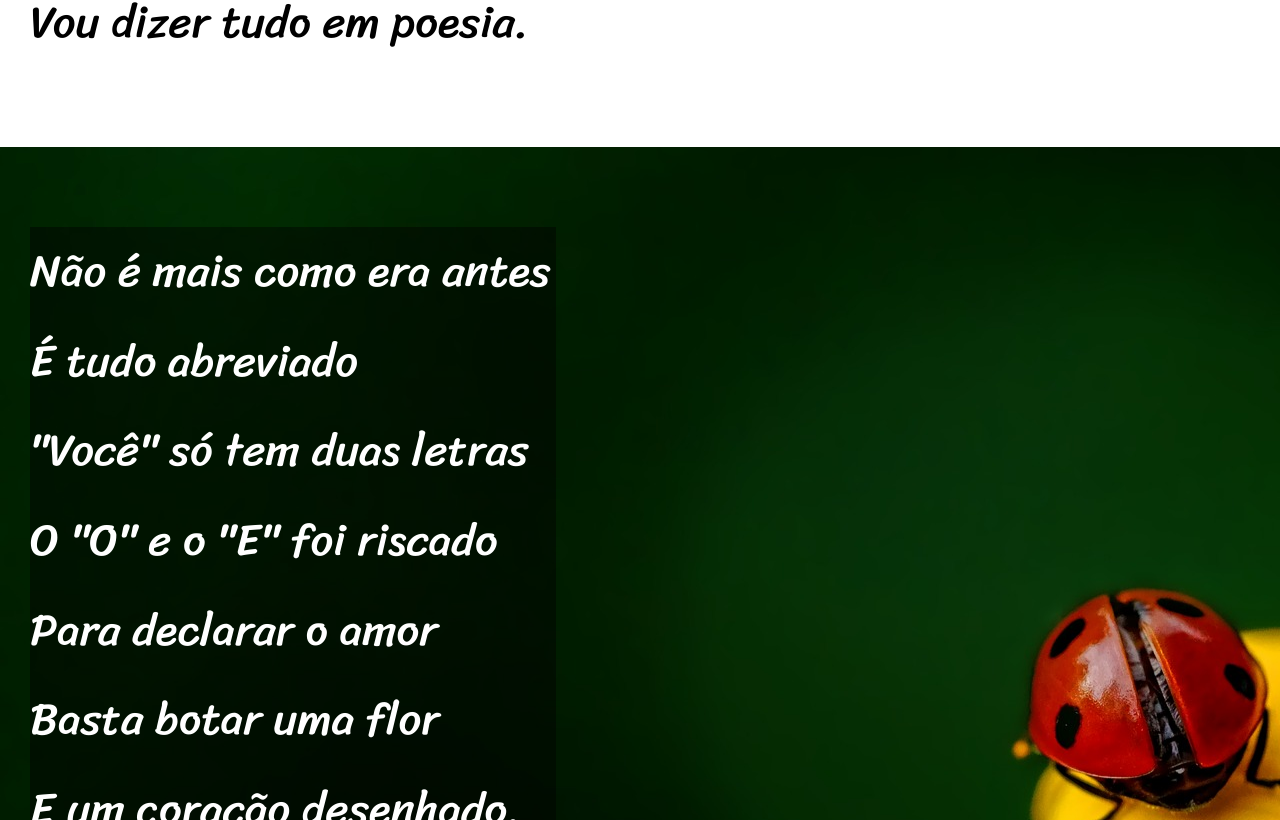
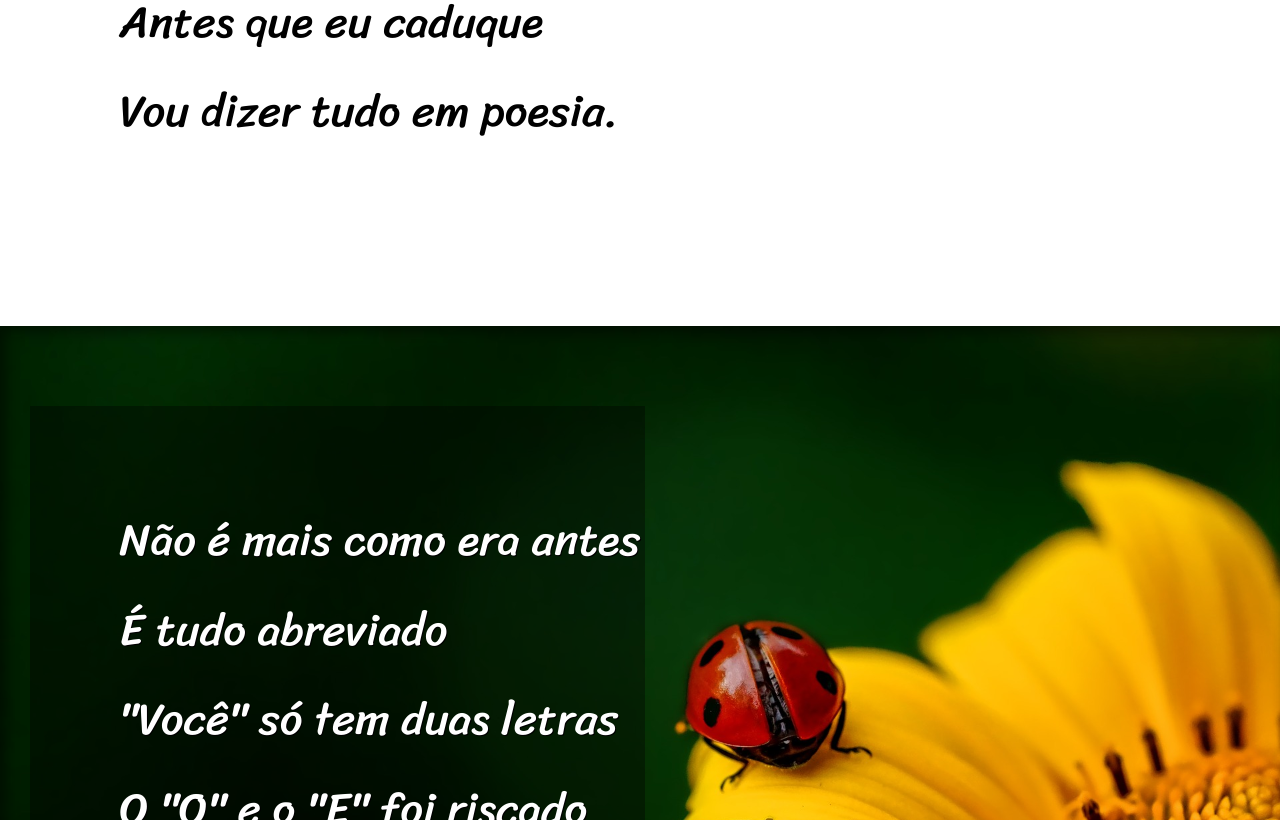
Before and after one commit to PabloFernan/html-css, a plain HTML site: page desafios/desafio12-projeto-cordel/index.html in a window 1280 px wide. Shown: the part 920-1740 px from the top of the page. Drawn offline with Linux system fonts and the light colour scheme.

Commit message:
projeto cordel finalizado

```diff
--- a/desafios/desafio12-projeto-cordel/estilo/style.css
+++ b/desafios/desafio12-projeto-cordel/estilo/style.css
@@ -57,6 +57,9 @@ section{
     padding-left: 30px;
 }
 
+section > p{
+    padding: 2em;
+}
 section.normal{
     background-color: white;
     color: black;
@@ -65,13 +68,26 @@ section.normal{
 section.imagem{
     background-color: rgb(44, 44, 44);
     color: white;
+    box-shadow: inset 6px 6px 13px 0px rgba(0, 0, 0, 0.479);
+    background-size: cover;
+    background-position:right center;
+    background-attachment: fixed;
+}
+
+section#img01{
     background-image: url('../imagens/background001.jpg');
+
+}
+
+section#img02{
+    background-image: url('../imagens/background002.jpg');
 }
 
 section.imagem > p{
     display: inline-block;
     padding-right: 5px;
-    background-color: rgba(0, 0, 0, 0.441);
+    background-color: rgba(0, 0, 0, 0.37);
+    text-shadow: 1px 1px 0px black;
 }
 
 footer{
--- a/desafios/desafio12-projeto-cordel/index.html
+++ b/desafios/desafio12-projeto-cordel/index.html
@@ -26,7 +26,7 @@
 
 
 
-    <section class="imagem">
+    <section class="imagem" id="img01">
         <p>
             Não é mais como era antes <br>
             É tudo abreviado <br>
@@ -63,7 +63,7 @@
 
 
 
-    <section class="imagem">
+    <section class="imagem" id="img02">
         <p>
             Tenho saudade das cartas <br>
             Escritas com a própria mão <br>
```
